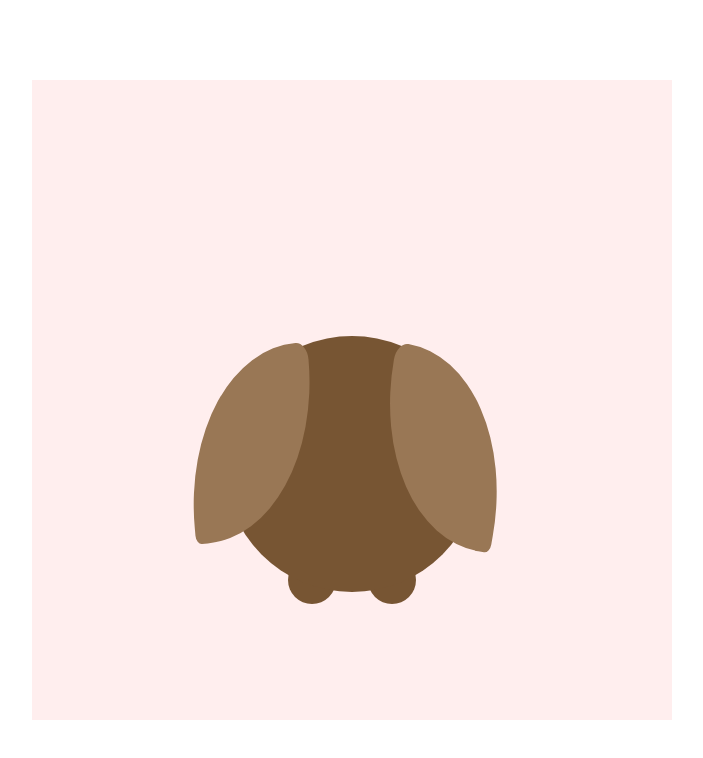
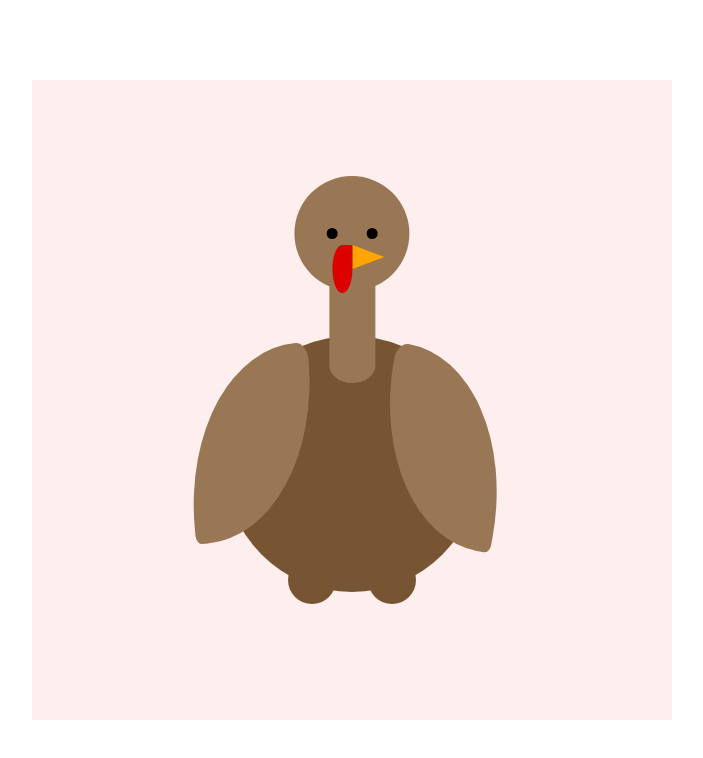
Before and after one commit to skmmks/turkey_2021, a plain HTML site: page index.html in a window 1280 px wide. Shown: the whole page, without its empty margins (288-991 px from the left). Drawn offline with Linux system fonts and the light colour scheme.

Commit message:
add head

```diff
--- a/index.html
+++ b/index.html
@@ -12,6 +12,11 @@
       <div class="body"></div>
       <div class="wing"></div>
       <div class="wing"></div>
+      <div class="head">
+        <div class="eyes"></div>
+        <div class="beak"></div>
+        <div class="wattle"></div>
+      </div>
     </div>
   </body>
 </html>
--- a/styles.css
+++ b/styles.css
@@ -6,6 +6,8 @@ body {
 .cartoon {
   --brown1: #753;
   --brown2: #975;
+  --orange1: orange;
+  --orange2: darkorange;
   width: 80vmin;
   height: 80vmin;
   background: #fee;
@@ -48,3 +50,57 @@ body {
   right: 43%;
   transform: scaleX(-1) rotate(-10deg);
 }
+
+.head {
+  width: 18%;
+  height: 18%;
+  border-radius: 50%;
+  background: var(--brown2);
+  top: 15%;
+  left: 50%;
+  transform: translate(-50%, 0);
+}
+
+.head::before {
+  content: '';
+  display: block;
+  position: absolute;
+  width: 40%;
+  height: 100%;
+  background: var(--brown2);
+  top: 80%;
+  left: 50%;
+  transform: translate(-50%, 0);
+  border-radius: 0 0 100% 100% / 30%;
+}
+
+.eyes {
+  width: 10%;
+  height: 10%;
+  background: black;
+  border-radius: 50%;
+  top: 45%;
+  left: 50%;
+  transform: translate(-50%, 0) translate(-2.5vmin, 0);
+  box-shadow: 5vmin 0;
+}
+
+.beak {
+  width: 4vmin;
+  height: 3vmin;
+  border-left: 4vmin solid var(--orange1);
+  border-top: 1.5vmin solid transparent;
+  border-bottom: 1.5vmin solid transparent;
+  top: 60%;
+  left: 50%;
+}
+
+.wattle {
+  width: 2.5vmin;
+  height: 6vmin;
+  background: #d00;
+  border-radius: 100% / 100% 0 100% 100%;
+  top: 60%;
+  left: 50%;
+  transform: translate(-100%, 0);
+}
```
